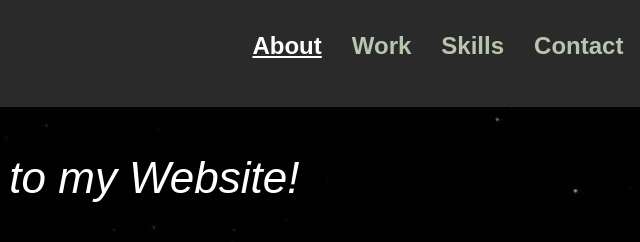
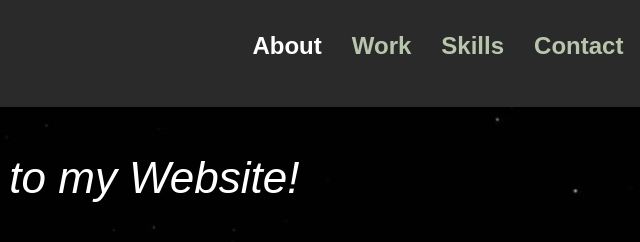
Before and after one commit to andresliu22/portfolio, a plain HTML site: page index.html in a window 1280 px wide. In both pictures the pointer is over the link "About". Shown: the top 242 px of the page, 616-1256 px from the left. Drawn offline with nearby package versions, Linux system fonts and the light colour scheme; no server answers.

Commit message:
Update CSS for nav

```diff
--- a/assets/css/style.css
+++ b/assets/css/style.css
@@ -209,6 +209,10 @@ section h2 {
   font-weight: bolder;
 }
 
+nav a, nav a:hover, nav a:focus, nav a:active {
+  text-decoration: none;
+}
+
 /* TODO: Add styles to display and hide the resource links */
 
 @media screen and (max-width: 768px) {
```
